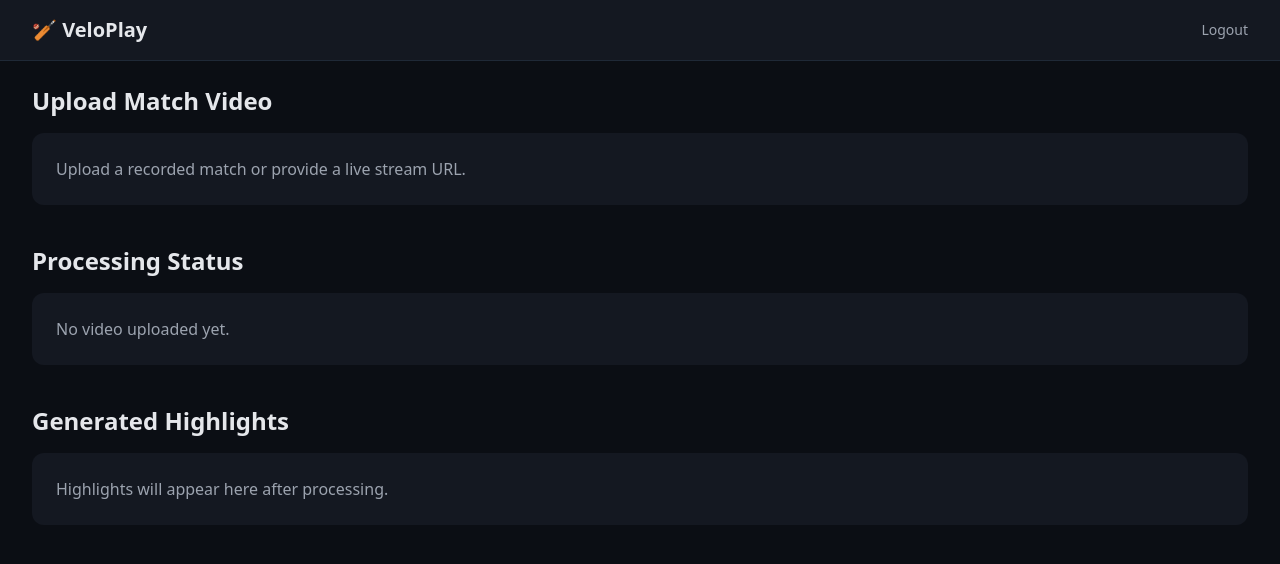
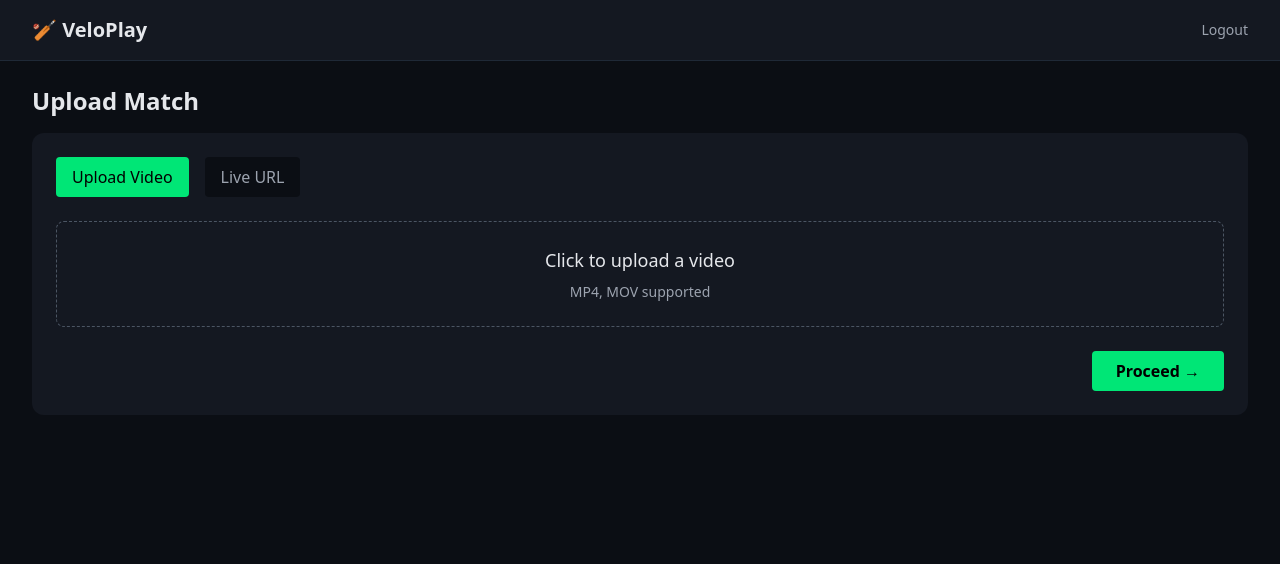
Before and after one commit to veloplaytechlimited-design/CricketHighlightsUI, a React (Vite) app: page /dashboard in a window 1280 px wide. Shown: the top 564 px of the page. Built offline with nearby package versions, Linux system fonts and the light colour scheme.

Commit message:
Added upload action

```diff
--- /dev/null
+++ b/src/api/matches.js
@@ -0,0 +1,42 @@
+const API_BASE = "https://1ee25a17-2143-4567-be72-2acca84e752a.mock.pstmn.io";
+// Replace with your Postman mock server base URL
+
+export async function createMatch(payload) {
+  const response = await fetch(`${API_BASE}/matches`, {
+    method: "POST",
+    headers: {
+      "Content-Type": "application/json",
+    },
+    body: JSON.stringify(payload),
+  });
+
+  if (!response.ok) {
+    throw new Error("Failed to create match");
+  }
+
+  return response.json();
+}
+
+export async function getMatchStatus(matchId) {
+  const response = await fetch(
+    `${API_BASE}/matches/${matchId}/status`
+  );
+
+  if (!response.ok) {
+    throw new Error("Failed to fetch status");
+  }
+
+  return response.json();
+}
+
+export async function getClips(matchId) {
+  const response = await fetch(
+    `${API_BASE}/matches/${matchId}/clips`
+  );
+
+  if (!response.ok) {
+    throw new Error("Failed to fetch clips");
+  }
+
+  return response.json();
+}
--- /dev/null
+++ b/src/components/UploadBox.jsx
@@ -0,0 +1,122 @@
+import { useState } from "react";
+import { createMatch } from "../api/matches";
+
+export default function UploadBox({ onJobCreated }) {
+  const [mode, setMode] = useState("upload");
+  const [file, setFile] = useState(null);
+  const [url, setUrl] = useState("");
+  const [loading, setLoading] = useState(false);
+  const [error, setError] = useState("");
+
+  async function handleProceed() {
+    setError("");
+
+    if (mode === "upload" && !file) {
+      setError("Please select a video file");
+      return;
+    }
+
+    if (mode === "live" && !url.trim()) {
+      setError("Please enter a live stream URL");
+      return;
+    }
+
+    setLoading(true);
+
+    try {
+      const payload =
+        mode === "upload"
+          ? { type: "upload", fileName: file.name }
+          : { type: "live", url };
+
+      const response = await createMatch(payload);
+
+      // Inform Dashboard that job is created
+      onJobCreated(response);
+    } catch (err) {
+      setError("Failed to start processing. Try again.");
+    } finally {
+      setLoading(false);
+    }
+  }
+
+  return (
+    <div className="bg-card rounded-xl p-6 space-y-6">
+      {/* Mode Toggle */}
+      <div className="flex gap-4">
+        <button
+          onClick={() => setMode("upload")}
+          className={`px-4 py-2 rounded ${
+            mode === "upload"
+              ? "bg-accent text-black"
+              : "bg-bg text-muted"
+          }`}
+        >
+          Upload Video
+        </button>
+
+        <button
+          onClick={() => setMode("live")}
+          className={`px-4 py-2 rounded ${
+            mode === "live"
+              ? "bg-accent text-black"
+              : "bg-bg text-muted"
+          }`}
+        >
+          Live URL
+        </button>
+      </div>
+
+      {/* Upload Mode */}
+      {mode === "upload" && (
+        <div className="border border-dashed border-gray-600 rounded-lg p-6 text-center">
+          <input
+            type="file"
+            accept="video/*"
+            id="video-upload"
+            className="hidden"
+            onChange={(e) => setFile(e.target.files[0])}
+          />
+
+          <label
+            htmlFor="video-upload"
+            className="cursor-pointer block"
+          >
+            <p className="text-lg">
+              {file ? file.name : "Click to upload a video"}
+            </p>
+            <p className="text-sm text-muted mt-2">
+              MP4, MOV supported
+            </p>
+          </label>
+        </div>
+      )}
+
+      {/* Live URL Mode */}
+      {mode === "live" && (
+        <input
+          type="text"
+          placeholder="Paste live match URL"
+          value={url}
+          onChange={(e) => setUrl(e.target.value)}
+          className="w-full p-3 rounded bg-bg border border-gray-700 focus:outline-none focus:border-accent"
+        />
+      )}
+
+      {error && (
+        <p className="text-red-500 text-sm">{error}</p>
+      )}
+
+      {/* Proceed */}
+      <div className="flex justify-end">
+        <button
+          onClick={handleProceed}
+          disabled={loading}
+          className="bg-accent text-black px-6 py-2 rounded font-semibold hover:opacity-90 transition disabled:opacity-50"
+        >
+          {loading ? "Starting..." : "Proceed →"}
+        </button>
+      </div>
+    </div>
+  );
+}
--- a/src/pages/Dashboard.jsx
+++ b/src/pages/Dashboard.jsx
@@ -1,45 +1,47 @@
+import { useState } from "react";
 import Navbar from "../components/Navbar";
+import UploadBox from "../components/UploadBox";
 
 export default function Dashboard() {
+  const [matchId, setMatchId] = useState(null);
+  const [status, setStatus] = useState("IDLE");
+
+  function handleJobCreated(data) {
+    setMatchId(data.matchId);
+    setStatus(data.status);
+  }
+
   return (
     <>
       <Navbar />
 
       <main className="max-w-7xl mx-auto px-8 py-6 space-y-10">
-        {/* Section 1: Upload */}
+        {/* Upload Section */}
+        {!matchId && (
           <section>
             <h2 className="text-2xl font-semibold mb-4">
-            Upload Match Video
+              Upload Match
             </h2>
+            <UploadBox onJobCreated={handleJobCreated} />
+          </section>
+        )}
 
-          <div className="bg-card rounded-xl p-6">
-            <p className="text-muted">
-              Upload a recorded match or provide a live stream URL.
-            </p>
-          </div>
-        </section>
-
-        {/* Section 2: Preview / Processing */}
+        {/* Processing Placeholder */}
+        {matchId && (
           <section>
             <h2 className="text-2xl font-semibold mb-4">
               Processing Status
             </h2>
 
             <div className="bg-card rounded-xl p-6 text-muted">
-            No video uploaded yet.
+              Match ID: <span className="text-white">{matchId}</span>
+              <br />
+              Status: <span className="text-white">{status}</span>
+              <br />
+              Processing has started. This may take ~30 minutes.
             </div>
           </section>
-
-        {/* Section 3: Highlights */}
-        <section>
-          <h2 className="text-2xl font-semibold mb-4">
-            Generated Highlights
-          </h2>
-
-          <div className="bg-card rounded-xl p-6 text-muted">
-            Highlights will appear here after processing.
-          </div>
-        </section>
+        )}
       </main>
     </>
   );
```
Lines whose indentation alone changed are shown as unchanged.
